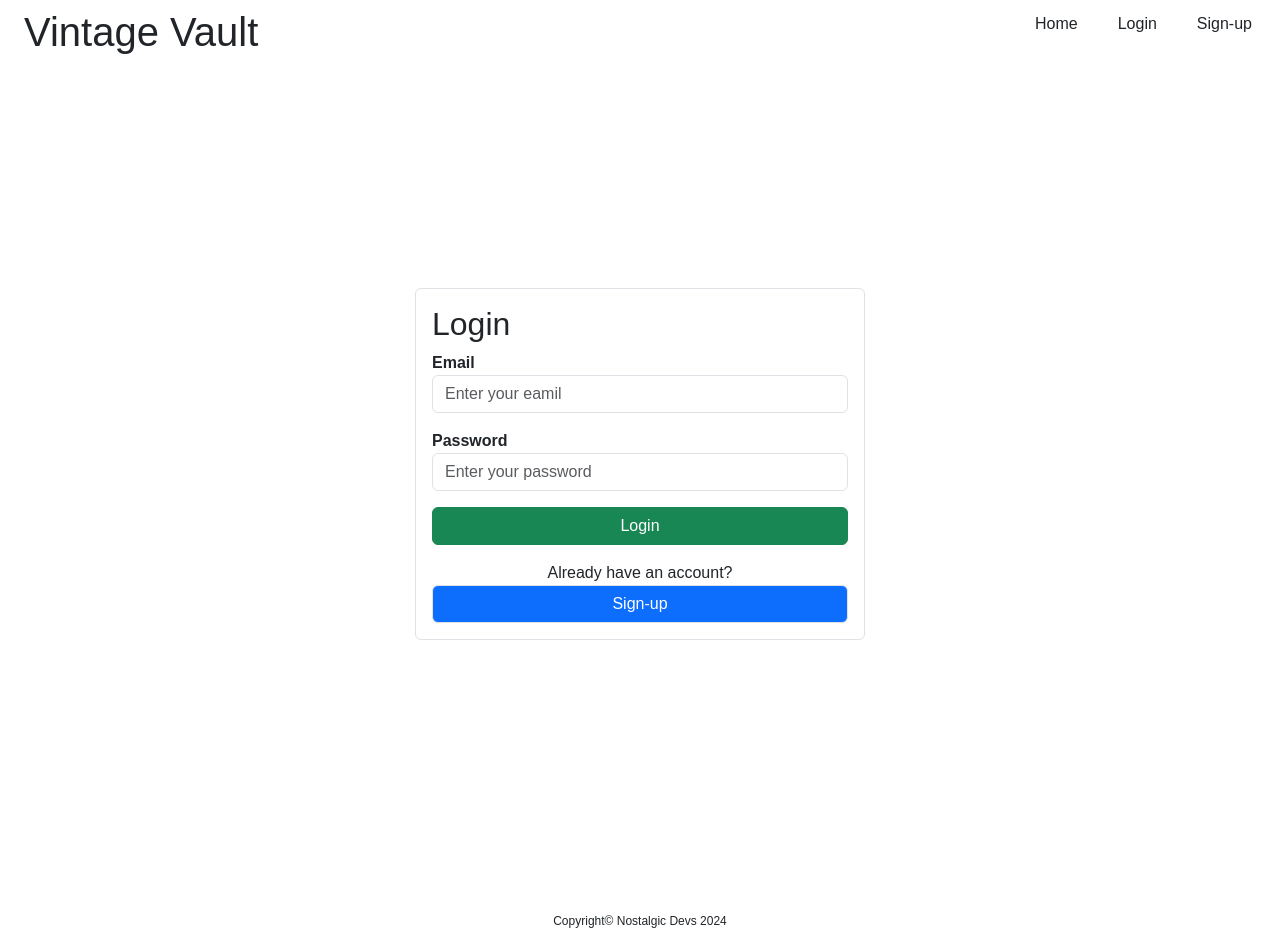
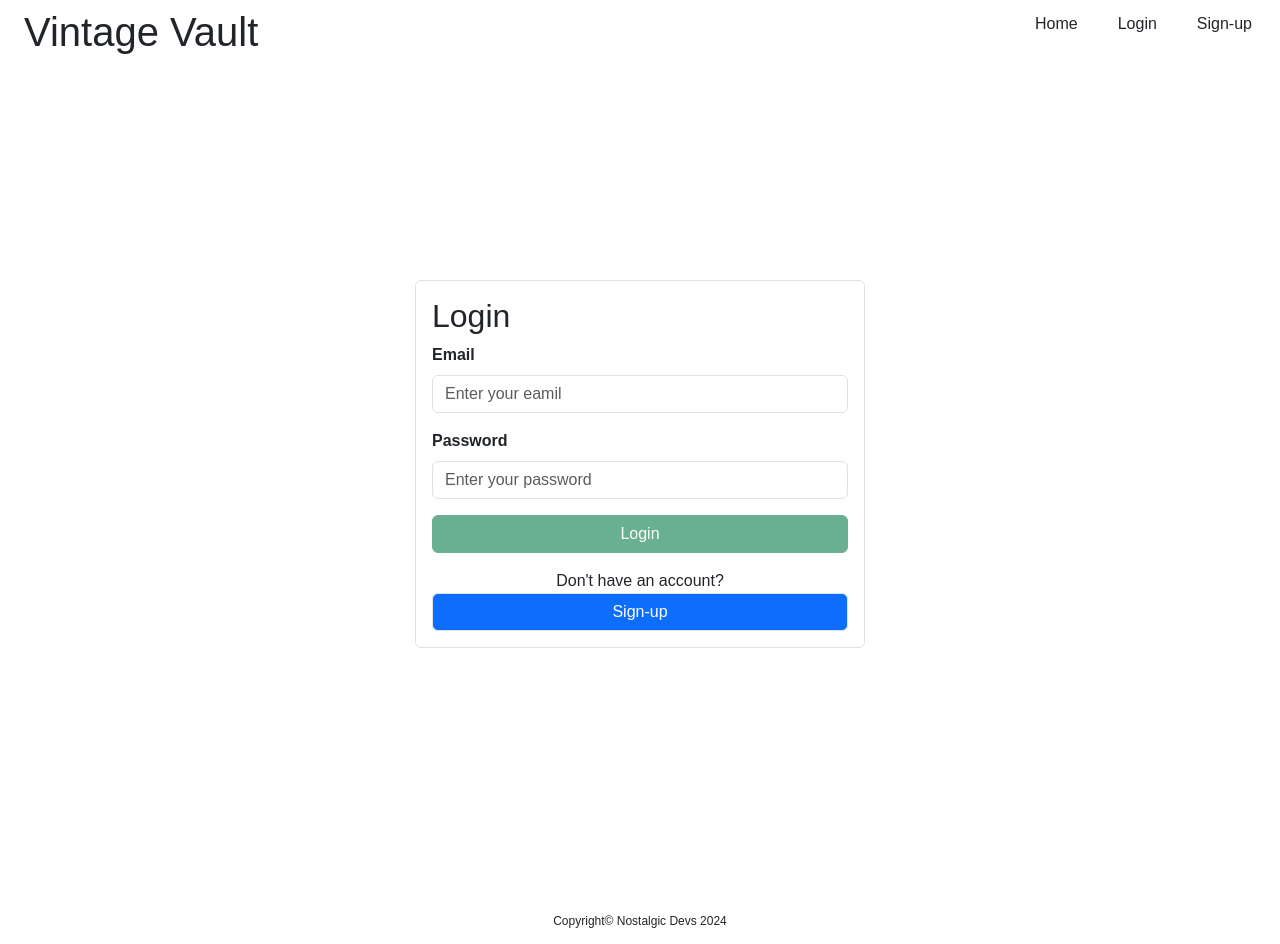
Before and after one commit to Drew-Andersen/Vintage-Vault, a React (Vite) app in the folder client/: page /login in a window 1280 px wide. Built offline with nearby package versions, Linux system fonts and the light colour scheme.

Commit message:
Working on the forms

```diff
--- a/client/src/pages/Login.jsx
+++ b/client/src/pages/Login.jsx
@@ -1,38 +1,109 @@
 import { useState } from "react";
+import { Form, Button, Alert } from 'react-bootstrap';
 import { Link } from "react-router-dom";
+
 import './login.css';
+import { loginUser } from '../utils/API';
+// import Auth from '../utils/auth';
 
 export default function Login() {
+    const [userFormData, setUserFormData] = useState({ email: '', password: '' });
+    const [validated] = useState(false);
+    const [showAlert, setShowAlert] = useState(false);
+
+    const handleInputChange = (event) => {
+        const { name, value } = event.target;
+        setUserFormData({ ...userFormData, [name]: value });
+    };
+
+    const handleFormSubmit = async (event) => {
+        event.preventDefault();
+
+        // check if form has everything (as per react-bootstrap docs)
+        const form = event.currentTarget;
+        if (form.checkValidity() === false) {
+            event.preventDefault();
+            event.stopPropagation();
+        }
+
+        try {
+            const response = await loginUser(userFormData);
+
+            if (!response.ok) {
+                throw new Error('something went wrong!');
+            }
+
+            const { token, user } = await response.json();
+            console.log(user);
+            Auth.login(token);
+        } catch (err) {
+            console.error(err);
+            setShowAlert(true);
+        }
+
+        setUserFormData({
+            username: '',
+            email: '',
+            password: '',
+        });
+    };
+
     return (
         <>
             <div className="d-flex justify-content-center align-items-center vh-100">
                 <div className="form-div bg-white p-3 rounded border">
                     <h2>Login</h2>
-                    <form>
-                        <div className="mb-3">
-                            <label htmlFor="name">
+                    <Form>
+                        <Alert dismissible onClose={() => setShowAlert(false)} show={showAlert} variant='danger'>
+                            Something went wrong with your login credentials!
+                        </Alert>
+                        <Form.Group className="mb-3">
+                            <Form.Label htmlFor="email">
                                 <strong>Email</strong>
-                            </label>
-                            <input type="email" placeholder="Enter your eamil" autoComplete="off" name="email" className="form-control rounded" />
+                            </Form.Label>
+                            <Form.Control
+                                type="email"
+                                placeholder="Enter your eamil"
+                                onChange={handleInputChange}
+                                name="email"
+                                value={userFormData.email}
+                                className="form-control rounded"
+                                required
+                            />
+                            <Form.Control.Feedback type='invalid'>Email is required!</Form.Control.Feedback>
+                        </Form.Group>
+
+                        <Form.Group className="mb-3">
+                            <Form.Label htmlFor="password">
+                                <strong>Password</strong>
+                            </Form.Label>
+                            <Form.Control
+                                type="password"
+                                placeholder="Enter your password"
+                                onChange={handleInputChange}
+                                name="password"
+                                value={userFormData.password}
+                                className="form-control rounded"
+                                required
+                            />
+                        </Form.Group>
+
+                        <div className="text-center">
+                            <Button
+                                disabled={!(userFormData.email && userFormData.password)}
+                                type="submit"
+                                className="btn btn-success w-100 rounded">
+                                Login
+                            </Button>
                         </div>
-                        <div className="mb-3">
-                            <label htmlFor="name">
-                                <strong>Password</strong>
-                            </label>
-                            <input type="password" placeholder="Enter your password" autoComplete="off" name="password" className="form-control rounded" />
-                        </div>
+
                         <div className="text-center">
-                            <button type="submit" className="btn btn-success w-100 rounded">
-                                Login
-                            </button>
-                        </div>
-                        <div className="text-center">
-                            <p className="text-center mb-0 mt-3">Already have an account?</p>
+                            <p className="text-center mb-0 mt-3">Don't have an account?</p>
                             <Link to='/signup' className="btn btn-primary border w-100 rounded rext-decoration-nopne">
                                 Sign-up
                             </Link>
                         </div>
-                    </form>
+                    </Form>
                 </div>
             </div>
         </>
```
